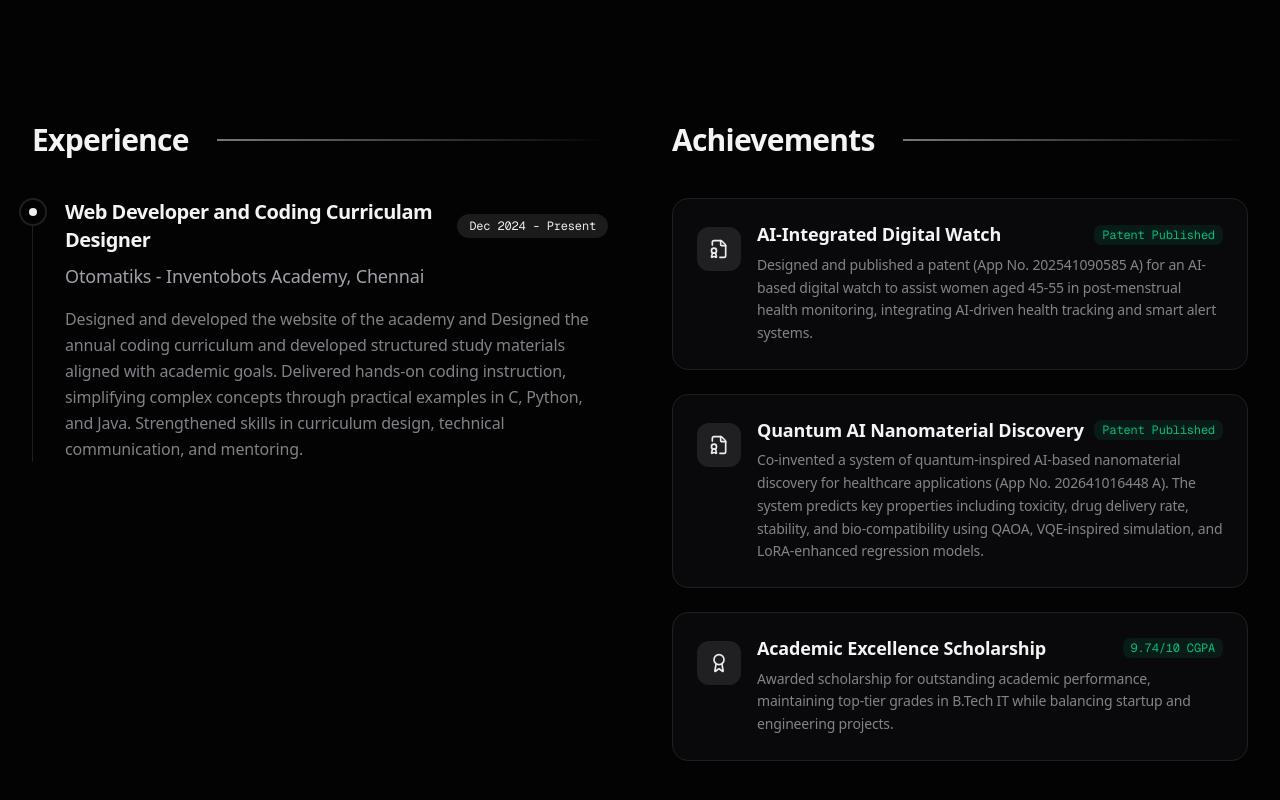
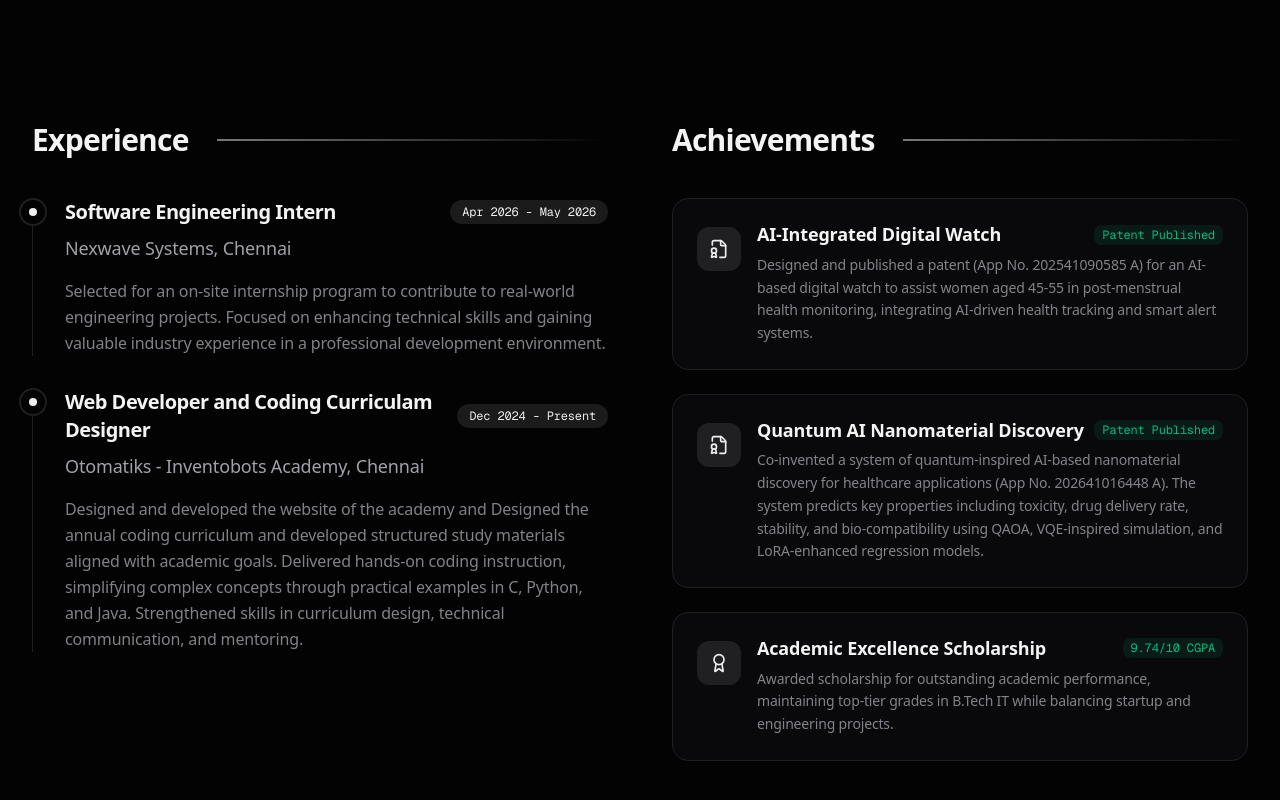
Before and after one commit to NithilSuganthan/Nithil-Suganthan-R-Portfolio, a Next.js app: page / in a window 1280 px wide. Shown: the part 4211-5011 px from the top of the page. Built offline with nearby package versions, Linux system fonts and the light colour scheme.

Commit message:
Add Nexwave Systems internship to experiences

```diff
--- a/src/data/portfolio.ts
+++ b/src/data/portfolio.ts
@@ -57,6 +57,13 @@ export const skillCategories = [
 ];
 
 export const experiences = [
+    {
+        title: "Software Engineering Intern",
+        company: "Nexwave Systems, Chennai",
+        date: "Apr 2026 - May 2026",
+        iconName: "Briefcase",
+        description: "Selected for an on-site internship program to contribute to real-world engineering projects. Focused on enhancing technical skills and gaining valuable industry experience in a professional development environment.",
+    },
     {
         title: "Web Developer and Coding Curriculam Designer",
         company: "Otomatiks - Inventobots Academy, Chennai",
```
